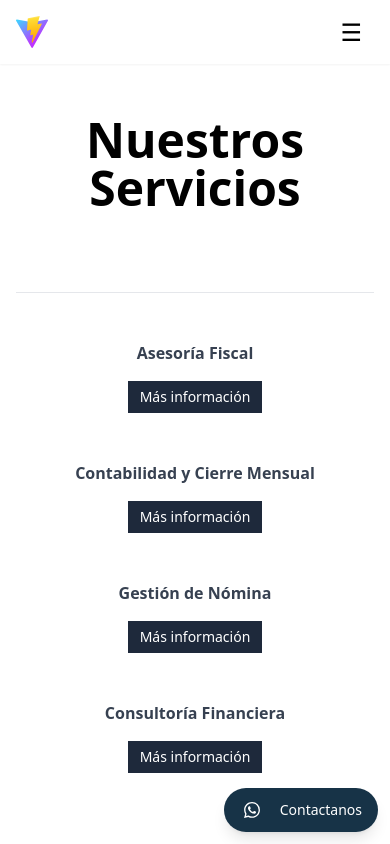
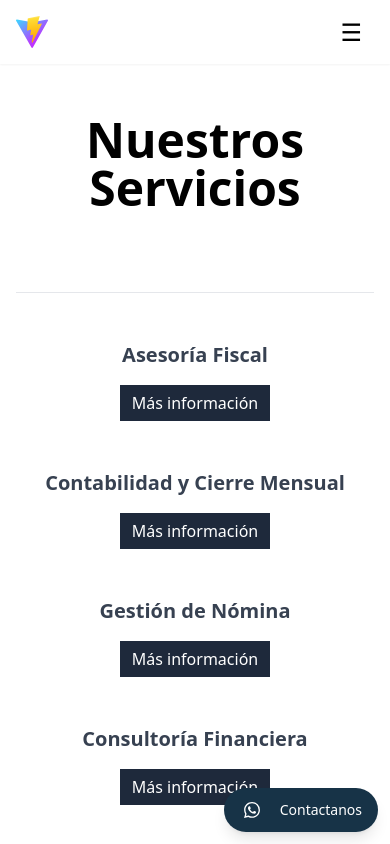
Before and after one commit to tadeo14/landing-page-Econtable, a React (Vite) app: page /servicios in a window 390 px wide. Shown: the top 844 px of the page. Built offline with nearby package versions, Linux system fonts and the light colour scheme.

Commit message:
fix: tamaños de titulos en sm

```diff
--- a/src/pages/Servicios.jsx
+++ b/src/pages/Servicios.jsx
@@ -125,11 +125,11 @@ export default function Servicios() {
                 className="flex-1 text-center flex flex-col justify-between py-4"
               >
                 <div className="text-gray-700">
-                  <h2 className="font-semibold mb-4">{s.title}</h2>
+                  <h2 className="font-semibold mb-4 text-xl  md:text-base">{s.title}</h2>
                 </div>
                 <button
                   onClick={() => scrollToService(idx)}
-                  className="text-sm inline-block bg-slate-800 hover:bg-blue-700 text-white py-1.5 px-3 mx-auto w-auto sm:w-40"
+                  className="text-base md:text-sm inline-block bg-slate-800 hover:bg-blue-700 text-white py-1.5 px-3 mx-auto w-auto sm:w-40"
                 >
                   Más información
                 </button>
```
